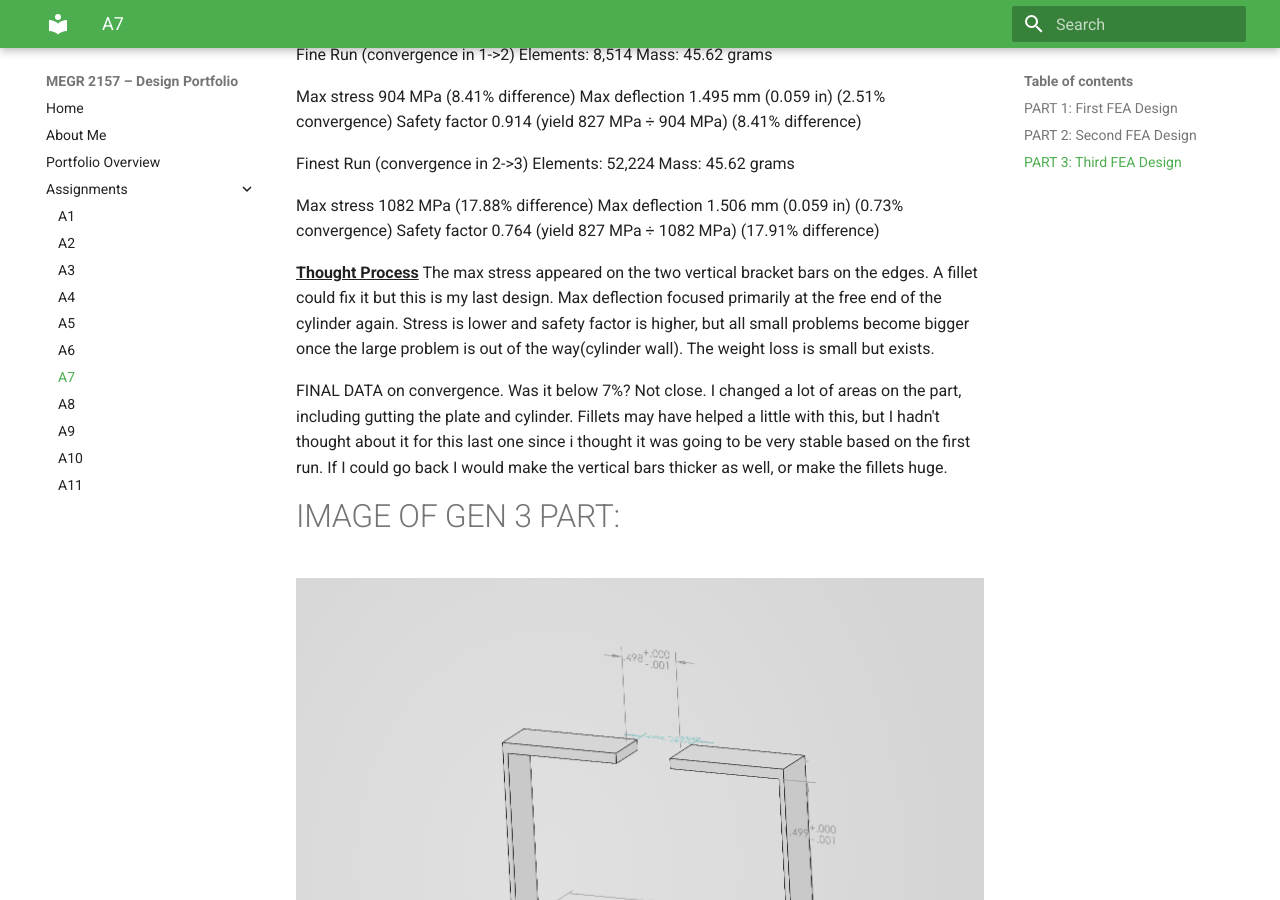
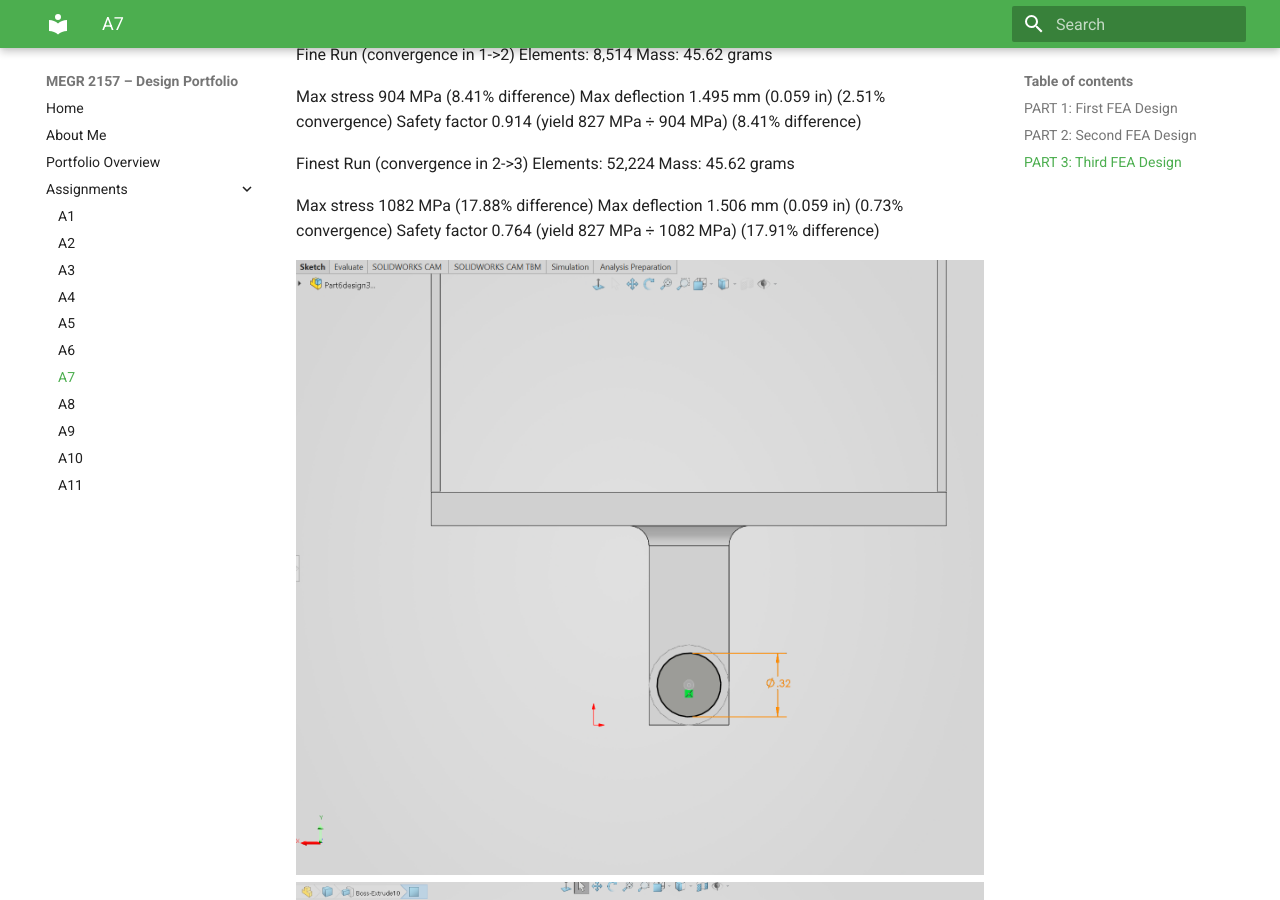
Before and after one commit to dadams78/design-projects-portfolio, an MkDocs documentation site: the page built from docs/assignments/A07/index.md, in a window 1280 px wide and 900 px high, scrolled down 5266 px. Built offline with MkDocs 1.6.1 and Material for MkDocs 9.7.7, drawn with Linux system fonts in a browser that asks for light colours.

Commit message:
Update index.md

```diff
--- a/docs/assignments/A07/index.md
+++ b/docs/assignments/A07/index.md
@@ -111,6 +111,9 @@ Max stress	1082 MPa (17.88% difference)
 Max deflection	1.506 mm (0.059 in) (0.73% convergence)
 Safety factor	0.764 (yield 827 MPa ÷ 1082 MPa) (17.91% difference)
 
+ ![work process](centerdrill.png)
+  ![work process](plateholes.png)
+
 **<u>Thought Process</u>** The max stress appeared on the two vertical bracket bars on the edges. A fillet could fix it but this is my last design. Max deflection	focused primarily at the free end of the cylinder again. Stress is lower and safety factor is higher, but all small problems become bigger once the large problem is out of the way(cylinder wall). The weight loss is small but exists.
 
 FINAL DATA on convergence. Was it below 7%? Not close. I changed a lot of areas on the part, including gutting the plate and cylinder. Fillets may have helped a little with this, but I hadn't thought about it for this last one since i thought it was going to be very stable based on the first run. If I could go back I would make the vertical bars thicker as well, or make the fillets huge.
```
